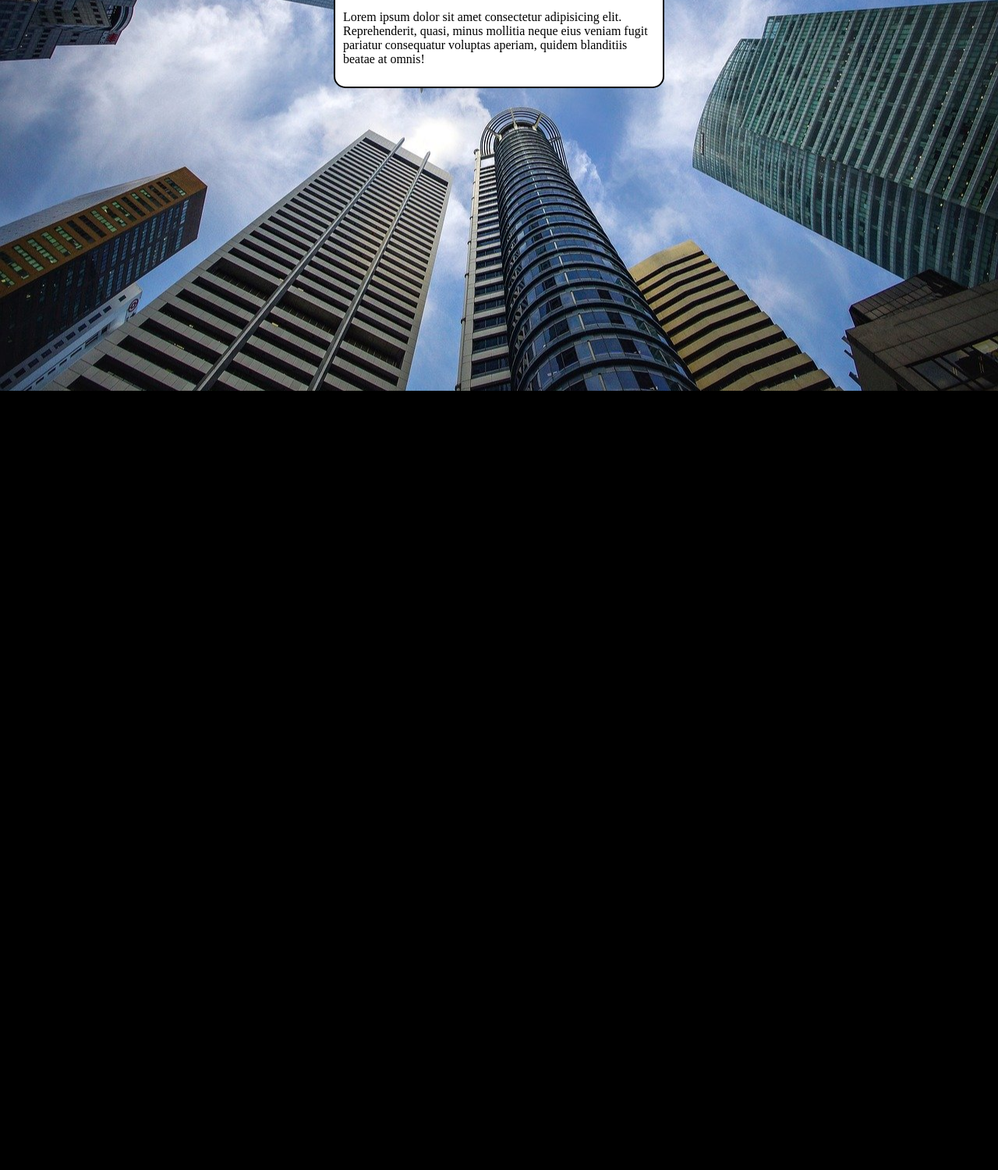
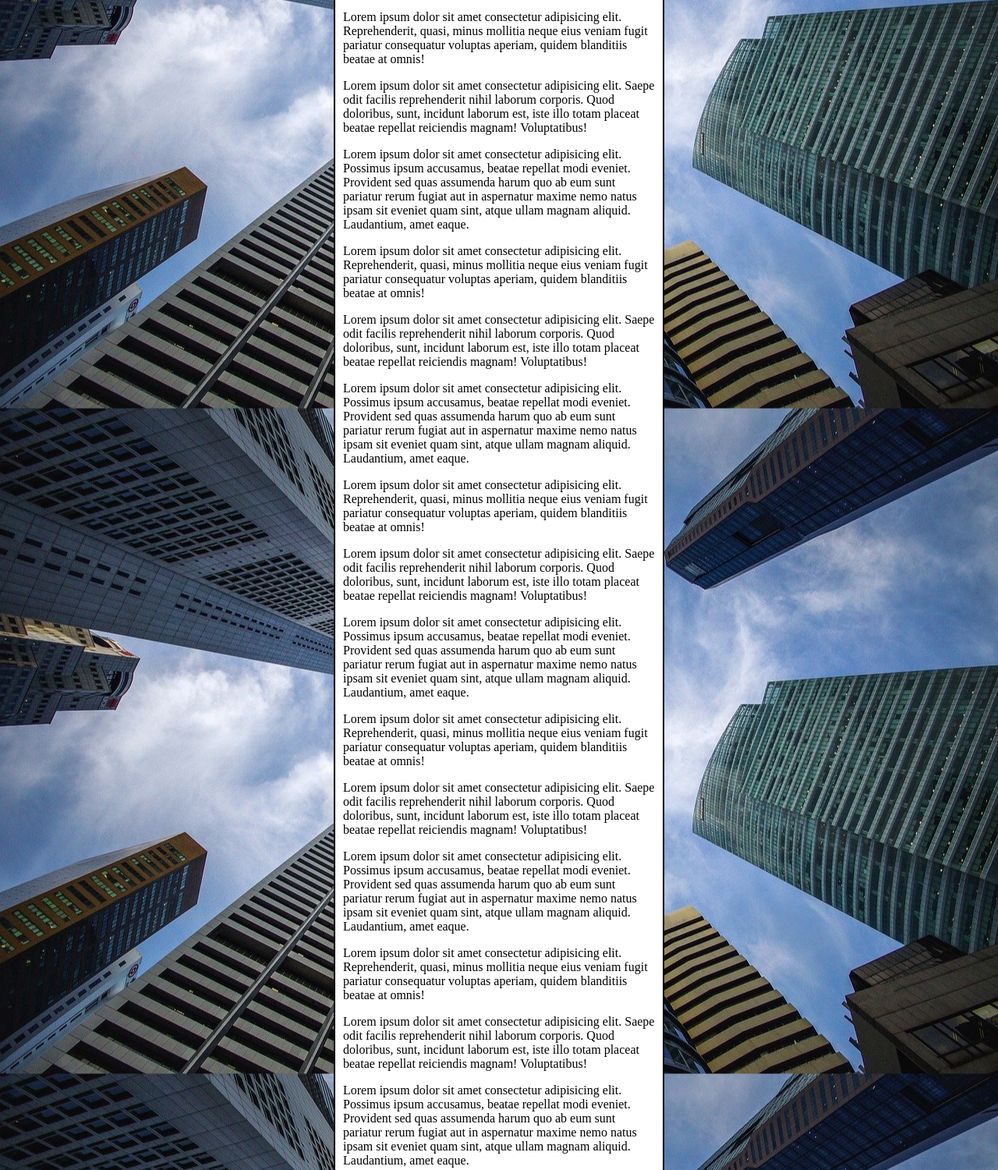
Before and after one commit to PietroMiorim/HTML-CSS, a plain HTML site: page Exercicios/Ex 022/fundo006.html in a window 1280 px wide. Shown: the part 299-1799 px from the top of the page at 78% size. Before the commit the page ends 800 px from the top, so only its background shows below. Drawn offline with Linux system fonts and the light colour scheme.

Commit message:
Update fundo006.html

```diff
--- a/Exercicios/Ex 022/fundo006.html
+++ b/Exercicios/Ex 022/fundo006.html
@@ -11,7 +11,7 @@
             background-color: black;
             background-image: url(imagens/wallpaper002.jpg);
             background-position: center center;
-            background-repeat: no-repeat;
+            background-repeat: repeat-y;
             background-size: cover;
         }
 
@@ -30,6 +30,16 @@
         <h1>Teste de Imagens de Fundo</h1>
         <p>Lorem ipsum dolor sit amet consectetur adipisicing elit. Saepe odit facilis reprehenderit nihil laborum corporis. Quod doloribus, sunt, incidunt laborum est, iste illo totam placeat beatae repellat reiciendis magnam! Voluptatibus!</p>
         <p>Lorem ipsum dolor sit amet consectetur adipisicing elit. Possimus ipsum accusamus, beatae repellat modi eveniet. Provident sed quas assumenda harum quo ab eum sunt pariatur rerum fugiat aut in aspernatur maxime nemo natus ipsam sit eveniet quam sint, atque ullam magnam aliquid. Laudantium, amet eaque.</p>
+        <p>Lorem ipsum dolor sit amet consectetur adipisicing elit. Reprehenderit, quasi, minus mollitia neque eius veniam fugit pariatur consequatur voluptas aperiam, quidem blanditiis beatae at omnis!</p><p>Lorem ipsum dolor sit amet consectetur adipisicing elit. Saepe odit facilis reprehenderit nihil laborum corporis. Quod doloribus, sunt, incidunt laborum est, iste illo totam placeat beatae repellat reiciendis magnam! Voluptatibus!</p>
+        <p>Lorem ipsum dolor sit amet consectetur adipisicing elit. Possimus ipsum accusamus, beatae repellat modi eveniet. Provident sed quas assumenda harum quo ab eum sunt pariatur rerum fugiat aut in aspernatur maxime nemo natus ipsam sit eveniet quam sint, atque ullam magnam aliquid. Laudantium, amet eaque.</p>
+        <p>Lorem ipsum dolor sit amet consectetur adipisicing elit. Reprehenderit, quasi, minus mollitia neque eius veniam fugit pariatur consequatur voluptas aperiam, quidem blanditiis beatae at omnis!</p><p>Lorem ipsum dolor sit amet consectetur adipisicing elit. Saepe odit facilis reprehenderit nihil laborum corporis. Quod doloribus, sunt, incidunt laborum est, iste illo totam placeat beatae repellat reiciendis magnam! Voluptatibus!</p>
+        <p>Lorem ipsum dolor sit amet consectetur adipisicing elit. Possimus ipsum accusamus, beatae repellat modi eveniet. Provident sed quas assumenda harum quo ab eum sunt pariatur rerum fugiat aut in aspernatur maxime nemo natus ipsam sit eveniet quam sint, atque ullam magnam aliquid. Laudantium, amet eaque.</p>
+        <p>Lorem ipsum dolor sit amet consectetur adipisicing elit. Reprehenderit, quasi, minus mollitia neque eius veniam fugit pariatur consequatur voluptas aperiam, quidem blanditiis beatae at omnis!</p><p>Lorem ipsum dolor sit amet consectetur adipisicing elit. Saepe odit facilis reprehenderit nihil laborum corporis. Quod doloribus, sunt, incidunt laborum est, iste illo totam placeat beatae repellat reiciendis magnam! Voluptatibus!</p>
+        <p>Lorem ipsum dolor sit amet consectetur adipisicing elit. Possimus ipsum accusamus, beatae repellat modi eveniet. Provident sed quas assumenda harum quo ab eum sunt pariatur rerum fugiat aut in aspernatur maxime nemo natus ipsam sit eveniet quam sint, atque ullam magnam aliquid. Laudantium, amet eaque.</p>
+        <p>Lorem ipsum dolor sit amet consectetur adipisicing elit. Reprehenderit, quasi, minus mollitia neque eius veniam fugit pariatur consequatur voluptas aperiam, quidem blanditiis beatae at omnis!</p><p>Lorem ipsum dolor sit amet consectetur adipisicing elit. Saepe odit facilis reprehenderit nihil laborum corporis. Quod doloribus, sunt, incidunt laborum est, iste illo totam placeat beatae repellat reiciendis magnam! Voluptatibus!</p>
+        <p>Lorem ipsum dolor sit amet consectetur adipisicing elit. Possimus ipsum accusamus, beatae repellat modi eveniet. Provident sed quas assumenda harum quo ab eum sunt pariatur rerum fugiat aut in aspernatur maxime nemo natus ipsam sit eveniet quam sint, atque ullam magnam aliquid. Laudantium, amet eaque.</p>
+        <p>Lorem ipsum dolor sit amet consectetur adipisicing elit. Reprehenderit, quasi, minus mollitia neque eius veniam fugit pariatur consequatur voluptas aperiam, quidem blanditiis beatae at omnis!</p><p>Lorem ipsum dolor sit amet consectetur adipisicing elit. Saepe odit facilis reprehenderit nihil laborum corporis. Quod doloribus, sunt, incidunt laborum est, iste illo totam placeat beatae repellat reiciendis magnam! Voluptatibus!</p>
+        <p>Lorem ipsum dolor sit amet consectetur adipisicing elit. Possimus ipsum accusamus, beatae repellat modi eveniet. Provident sed quas assumenda harum quo ab eum sunt pariatur rerum fugiat aut in aspernatur maxime nemo natus ipsam sit eveniet quam sint, atque ullam magnam aliquid. Laudantium, amet eaque.</p>
         <p>Lorem ipsum dolor sit amet consectetur adipisicing elit. Reprehenderit, quasi, minus mollitia neque eius veniam fugit pariatur consequatur voluptas aperiam, quidem blanditiis beatae at omnis!</p>
     </main>
 </body>
```
